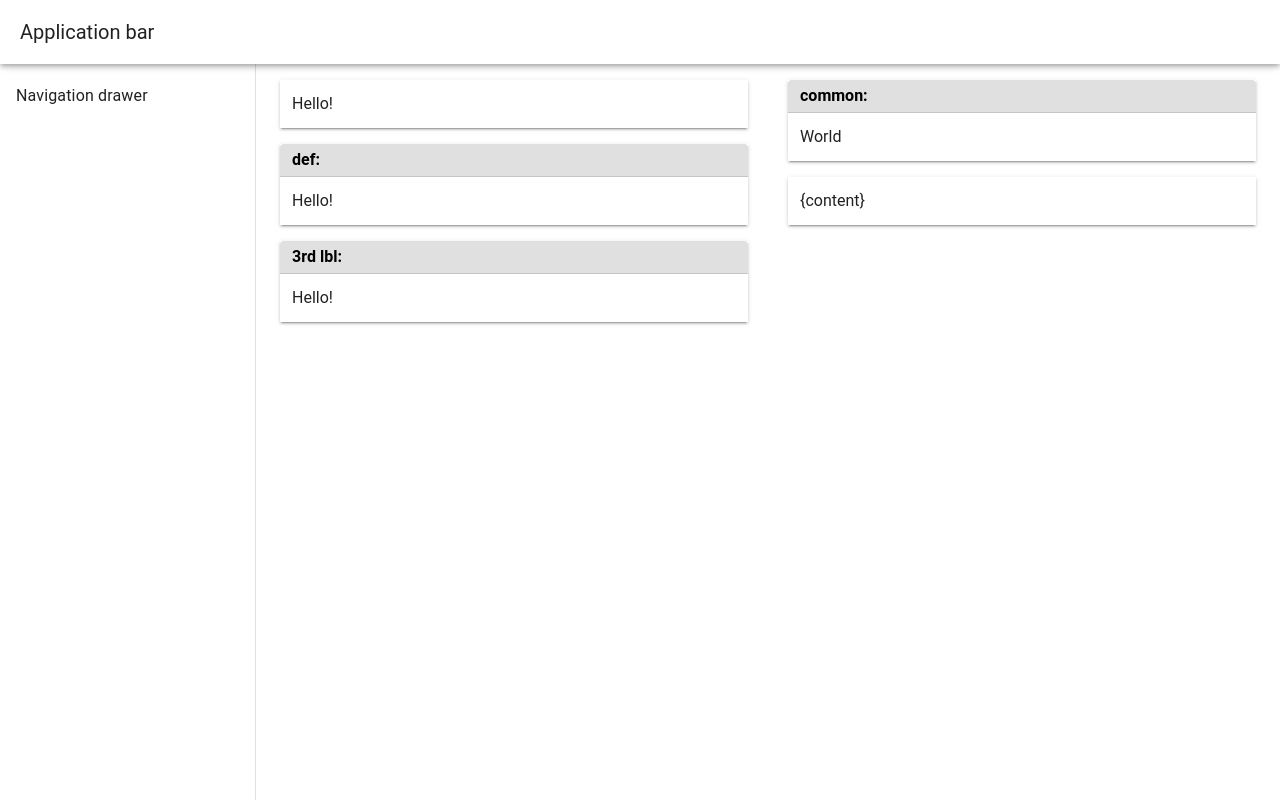
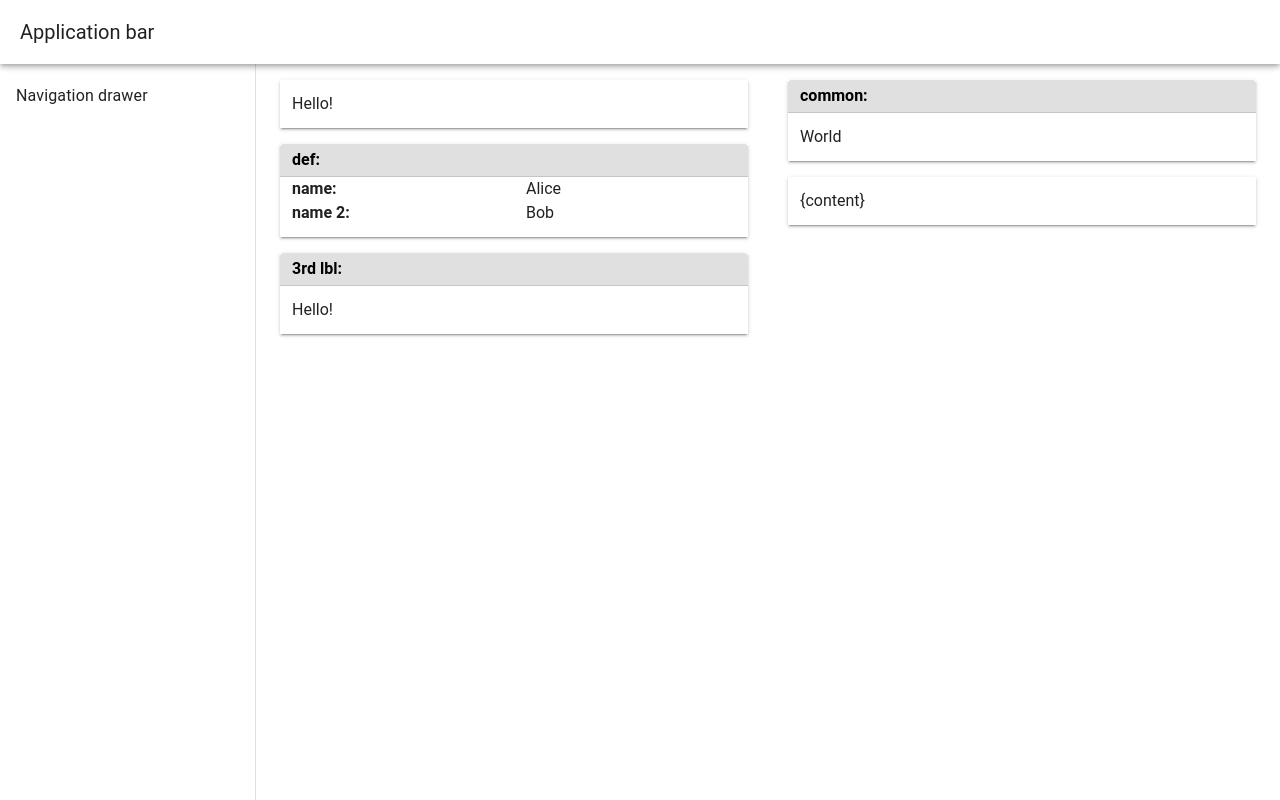
Before and after one commit to tomaskraus/nevid-univ, a Vue app: page / in a window 1280 px wide. Built offline with nearby package versions, Linux system fonts and the light colour scheme.

Commit message:
feat: add PairItem

```diff
--- a/src/App.vue
+++ b/src/App.vue
@@ -14,7 +14,10 @@
         <v-row justify="space-around">
           <v-col cols="12" md="6">
             <SheetItem>Hello!</SheetItem>
-            <SheetItem label="def">Hello!</SheetItem>
+            <SheetItem label="def">
+              <PairItem label="name">Alice</PairItem>
+              <PairItem label="name 2">Bob</PairItem>
+            </SheetItem>
             <SheetItem label="3rd lbl">Hello!</SheetItem>
           </v-col>
           <v-col cols="12" md="6">
@@ -30,5 +33,7 @@
 </template>
 
 <script setup>
+import PairItem from './components/PairItem.vue';
+
 
 </script>
--- /dev/null
+++ b/src/components/PairItem.vue
@@ -0,0 +1,18 @@
+<template>
+  <v-container class="pa-0 ma-0 w-100">
+        <v-row>
+          <v-col cols="6" xs="6" class="font-weight-bold py-0">
+            {{ label }}:
+          </v-col>
+          <v-col cols="6" xs="6" class="pt-0 pb-3">
+            <slot></slot>
+          </v-col>
+        </v-row>
+      </v-container>
+</template>
+
+<script setup>
+const props = defineProps({
+  label: String
+})
+</script>
```
